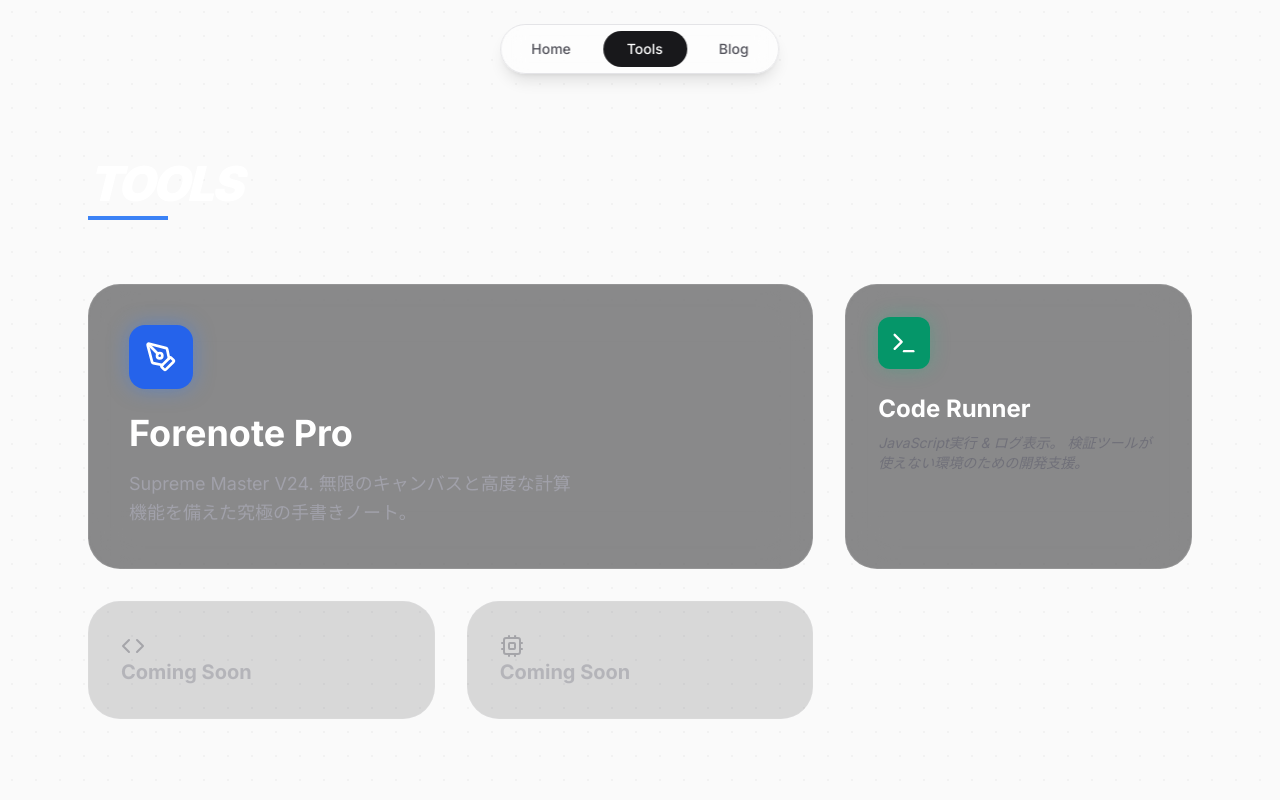
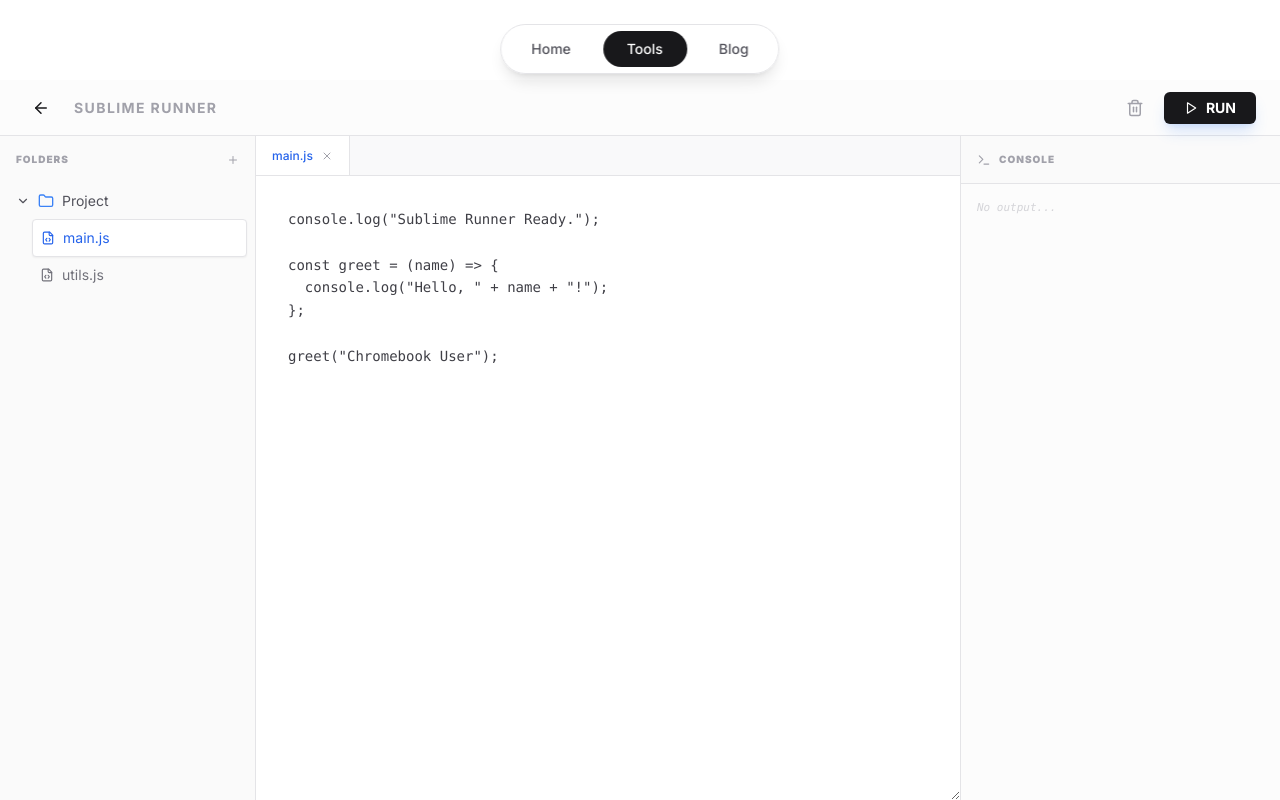
Before and after one commit to kaisei-2026/kaisei-12.-fromgoogle, a Next.js app: page /kaisei-12.-fromgoogle/tools in a window 1280 px wide. Built offline with nearby package versions, Linux system fonts and the light colour scheme.

Commit message:
Update page.tsx

```diff
--- a/app/tools/page.tsx
+++ b/app/tools/page.tsx
@@ -1,58 +1,155 @@
 "use client";
-import { motion } from "framer-motion";
+import { useState, useMemo } from "react";
+import { motion, AnimatePresence } from "framer-motion";
+import { Play, Trash2, Terminal, ArrowLeft, FileCode, Folder, ChevronRight, ChevronDown, Plus, X } from "lucide-react";
 import Link from "next/link";
-import { PenTool, Terminal, Code, Cpu } from "lucide-react";
 
-export default function ToolsPage() {
+// 仮想ファイルシステム
+type FileItem = { id: string; name: string; content: string; type: 'file' };
+type FolderItem = { id: string; name: string; type: 'folder'; children: (FileItem | FolderItem)[] };
+
+export default function SublimeRunner() {
+  const [files, setFiles] = useState<(FileItem | FolderItem)[]>([
+    {
+      id: 'root',
+      name: 'Project',
+      type: 'folder',
+      children: [
+        { id: '1', name: 'main.js', type: 'file', content: 'console.log("Sublime Runner Ready.");\n\nconst greet = (name) => {\n  console.log("Hello, " + name + "!");\n};\n\ngreet("Chromebook User");' },
+        { id: '2', name: 'utils.js', type: 'file', content: 'console.log("Utils loaded.");' },
+      ]
+    }
+  ]);
+
+  const [activeFileId, setActiveFileId] = useState('1');
+  const [logs, setLogs] = useState<{ type: string; content: string }[]>([]);
+
+  // 現在開いているファイルを探す
+  const findFile = (items: any[], id: string): FileItem | null => {
+    for (const item of items) {
+      if (item.id === id && item.type === 'file') return item;
+      if (item.type === 'folder') {
+        const found = findFile(item.children, id);
+        if (found) return found;
+      }
+    }
+    return null;
+  };
+
+  const activeFile = useMemo(() => findFile(files, activeFileId), [files, activeFileId]);
+
+  // ファイルの内容を更新
+  const updateContent = (newContent: string) => {
+    const update = (items: any[]): any[] => items.map(item => {
+      if (item.id === activeFileId) return { ...item, content: newContent };
+      if (item.type === 'folder') return { ...item, children: update(item.children) };
+      return item;
+    });
+    setFiles(update(files));
+  };
+
+  const runCode = () => {
+    if (!activeFile) return;
+    setLogs([]);
+    const handleMessage = (e: MessageEvent) => {
+      if (['log', 'error', 'warn'].includes(e.data.type)) {
+        setLogs(prev => [...prev, { type: e.data.type, content: e.data.content }]);
+      }
+    };
+    window.addEventListener("message", handleMessage);
+    const iframe = document.createElement("iframe");
+    iframe.style.display = "none";
+    document.body.appendChild(iframe);
+    const doc = iframe.contentWindow?.document;
+    if (doc) {
+      doc.open();
+      doc.write(`<script>
+        const console = {
+          log: (...args) => window.parent.postMessage({ type: 'log', content: args.map(a => typeof a === 'object' ? JSON.stringify(a) : String(a)).join(' ') }, '*'),
+          error: (...args) => window.parent.postMessage({ type: 'error', content: args.map(String).join(' ') }, '*'),
+          warn: (...args) => window.parent.postMessage({ type: 'warn', content: args.map(String).join(' ') }, '*')
+        };
+        try { ${activeFile.content} } catch (err) { console.error(err.message); }
+      <\/script>`);
+      doc.close();
+    }
+    setTimeout(() => { document.body.removeChild(iframe); window.removeEventListener("message", handleMessage); }, 100);
+  };
+
   return (
-    <div className="min-h-screen pt-40 pb-20 px-6 max-w-6xl mx-auto">
-      <div className="mb-16">
-        <h1 className="text-5xl font-black text-white italic tracking-tighter uppercase">Tools</h1>
-        <div className="h-1 w-20 bg-blue-500 mt-2" />
+    <div className="h-screen pt-20 flex flex-col bg-white">
+      {/* ツールバー */}
+      <div className="h-14 border-b border-zinc-200 flex items-center justify-between px-6 bg-zinc-50/50 backdrop-blur-md">
+        <div className="flex items-center gap-4">
+          <Link href="/tools" className="p-2 hover:bg-zinc-200 rounded-lg transition-colors"><ArrowLeft size={18} /></Link>
+          <h1 className="text-sm font-bold tracking-widest text-zinc-400 uppercase">Sublime Runner</h1>
+        </div>
+        <div className="flex items-center gap-3">
+          <button onClick={() => setLogs([])} className="p-2 text-zinc-400 hover:text-red-500 transition-colors"><Trash2 size={18} /></button>
+          <button onClick={runCode} className="flex items-center gap-2 bg-zinc-900 text-white px-5 py-1.5 rounded-md text-sm font-bold hover:bg-blue-600 transition-all active:scale-95 shadow-lg shadow-blue-500/20">
+            <Play size={14} /> RUN
+          </button>
+        </div>
       </div>
 
-      <div className="grid grid-cols-1 md:grid-cols-3 gap-8">
-        {/* Forenote Pro (メイン) */}
-        <Link href="/tools/forenote" className="md:col-span-2 group">
-          <motion.div
-            whileHover={{ y: -8 }}
-            className="h-full relative overflow-hidden rounded-[2rem] bg-zinc-900/50 border border-white/10 p-10 backdrop-blur-xl transition-all hover:border-blue-500/50 hover:shadow-[0_0_40px_rgba(59,130,246,0.2)]"
-          >
-            <div className="bg-blue-600 text-white p-4 rounded-2xl w-fit mb-6 shadow-[0_0_20px_rgba(59,130,246,0.5)]">
-              <PenTool size={32} />
-            </div>
-            <h2 className="text-4xl font-bold text-white mb-4">Forenote Pro</h2>
-            <p className="text-zinc-400 text-lg leading-relaxed max-w-md">
-              Supreme Master V24. 無限のキャンバスと高度な計算機能を備えた究極の手書きノート。
-            </p>
-          </motion.div>
-        </Link>
+      <div className="flex-1 flex overflow-hidden">
+        {/* サイドバー（フォルダツリー） */}
+        <div className="w-64 border-r border-zinc-200 bg-zinc-50 flex flex-col">
+          <div className="p-4 text-[10px] font-black text-zinc-400 uppercase tracking-widest flex justify-between items-center">
+            FOLDERS <Plus size={12} className="cursor-pointer" />
+          </div>
+          <div className="flex-1 overflow-y-auto px-2">
+            {files.map(item => (
+              <div key={item.id}>
+                <div className="flex items-center gap-2 p-2 text-zinc-600 hover:bg-zinc-200 rounded cursor-default text-sm">
+                  <ChevronDown size={14} /> <Folder size={16} className="text-blue-500" /> {item.name}
+                </div>
+                {item.type === 'folder' && item.children.map(file => (
+                  <div
+                    key={file.id}
+                    onClick={() => setActiveFileId(file.id)}
+                    className={`flex items-center gap-2 ml-6 p-2 rounded cursor-pointer text-sm transition-colors ${activeFileId === file.id ? 'bg-white text-blue-600 shadow-sm border border-zinc-200' : 'text-zinc-500 hover:bg-zinc-200'}`}
+                  >
+                    <FileCode size={14} /> {file.name}
+                  </div>
+                ))}
+              </div>
+            ))}
+          </div>
+        </div>
 
-        {/* Code Runner (ログ表示ツール) */}
-        <Link href="/tools/code-runner" className="group">
-          <motion.div
-            whileHover={{ y: -8 }}
-            className="h-full relative overflow-hidden rounded-[2rem] bg-zinc-900/50 border border-white/10 p-8 backdrop-blur-xl transition-all hover:border-emerald-500/50 hover:shadow-[0_0_40px_rgba(16,185,129,0.1)]"
-          >
-            <div className="bg-emerald-600 text-white p-3 rounded-xl w-fit mb-6 shadow-[0_0_20px_rgba(16,185,129,0.3)]">
-              <Terminal size={28} />
-            </div>
-            <h3 className="text-2xl font-bold text-white mb-2">Code Runner</h3>
-            <p className="text-zinc-500 text-sm italic">
-              JavaScript実行 & ログ表示。
-              検証ツールが使えない環境のための開発支援。
-            </p>
-          </motion.div>
-        </Link>
+        {/* メインエディタエリア */}
+        <div className="flex-1 flex flex-col bg-white">
+          {/* タブバー */}
+          <div className="h-10 bg-zinc-100/50 border-b border-zinc-200 flex items-center">
+            {activeFile && (
+              <div className="h-full px-4 flex items-center gap-2 bg-white border-r border-zinc-200 text-xs text-blue-600 font-medium">
+                {activeFile.name} <X size={12} className="text-zinc-400 cursor-pointer hover:text-red-500" />
+              </div>
+            )}
+          </div>
+          <textarea
+            value={activeFile?.content || ''}
+            onChange={(e) => updateContent(e.target.value)}
+            className="flex-1 p-8 font-mono text-sm outline-none bg-white text-zinc-700 leading-relaxed"
+            spellCheck={false}
+            placeholder="Select a file to start coding..."
+          />
+        </div>
 
-        {/* Coming Soon */}
-        <div className="rounded-[2rem] bg-zinc-900/30 border border-white/5 p-8 flex flex-col justify-between opacity-50">
-          <Code className="text-zinc-600" />
-          <h3 className="text-xl font-bold text-zinc-500">Coming Soon</h3>
-        </div>
-        <div className="rounded-[2rem] bg-zinc-900/30 border border-white/5 p-8 flex flex-col justify-between opacity-50">
-          <Cpu className="text-zinc-600" />
-          <h3 className="text-xl font-bold text-zinc-500">Coming Soon</h3>
+        {/* コンソール（右側） */}
+        <div className="w-80 border-l border-zinc-200 bg-zinc-50 flex flex-col">
+          <div className="p-4 border-b border-zinc-200 text-[10px] font-black text-zinc-400 uppercase tracking-widest flex items-center gap-2">
+            <Terminal size={14} /> CONSOLE
+          </div>
+          <div className="flex-1 overflow-y-auto p-4 font-mono text-[11px] space-y-3 bg-white/50">
+            {logs.length === 0 && <div className="text-zinc-300 italic">No output...</div>}
+            {logs.map((log, i) => (
+              <div key={i} className={`p-2 rounded border ${log.type === 'error' ? 'bg-red-50 border-red-100 text-red-600' : 'bg-zinc-100 border-zinc-200 text-zinc-600'}`}>
+                <span className="opacity-40 mr-2">{i + 1}</span> {log.content}
+              </div>
+            ))}
+          </div>
         </div>
       </div>
     </div>
```
